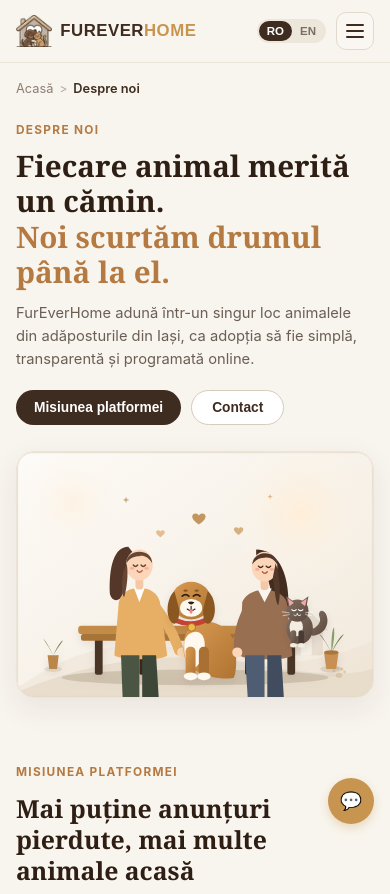
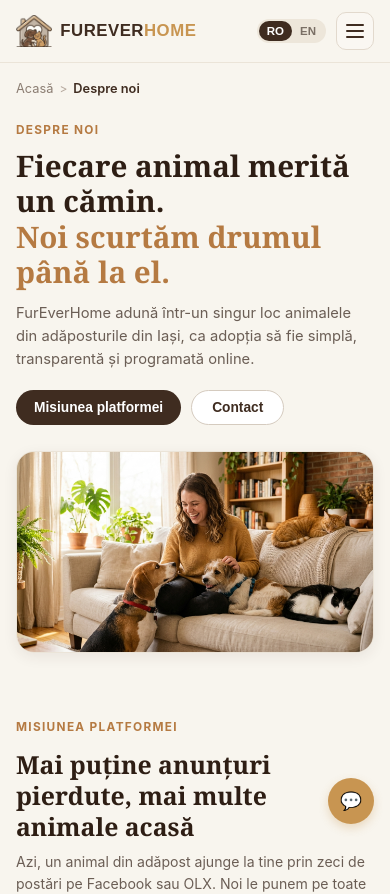
Before and after one commit to Fur-Ever-Home/FurEverHome-FE, a React (Vite) app: page /despre-noi in a window 390 px wide. Shown: the top 894 px of the page. Built offline with nearby package versions, Linux system fonts and the light colour scheme; no server answers; a web font is replaced by a local one.

Commit message:
Inlocuire imagine hero Despre Noi cu fotografie HD autentica in stilul celei originale

```diff
--- a/src/pages/DespreNoi.css
+++ b/src/pages/DespreNoi.css
@@ -325,9 +325,9 @@ html, body {
 
 .dn-hero-image {
   width: 100%;
-  max-width: 490px;
+  max-width: 520px;
   height: auto;
-  aspect-ratio: 640 / 440;
+  aspect-ratio: 16 / 9;
   object-fit: cover;
   border-radius: 22px;
   box-shadow: 0 10px 30px rgba(63, 44, 32, 0.08);
--- a/src/pages/DespreNoi.mobile.css
+++ b/src/pages/DespreNoi.mobile.css
@@ -224,9 +224,10 @@
     width: 100%;
     max-width: 100%;
     height: auto;
-    aspect-ratio: 640 / 440;
+    aspect-ratio: 16 / 9;
     border-radius: 18px;
     object-fit: cover;
+    box-shadow: 0 4px 14px rgba(63, 44, 32, 0.08);
   }
 
   /* ==========================================================================
--- a/src/pages/DespreNoi.tsx
+++ b/src/pages/DespreNoi.tsx
@@ -3,7 +3,7 @@ import { Link } from 'react-router-dom';
 import Header from '../components/Header';
 import Footer from '../components/Footer';
 import FloatingBtn from '../components/floating-btn';
-import heroVector from '../assets/hero-vector.svg';
+import heroImage from '../assets/hero-adopted-pets.jpg';
 import { useLanguage } from '../useLanguage';
 import { despreNoiTranslations } from '../despreNoiTranslations';
 import './DespreNoi.css';
@@ -102,7 +102,7 @@ export default function DespreNoi() {
 
             <div className="dn-hero-image-wrapper">
               <img
-                src={heroVector}
+                src={heroImage}
                 alt={t.heroImageAlt}
                 className="dn-hero-image"
               />
```
Also changed, not shown: src/assets/hero-adopted-pets.jpg (added).
